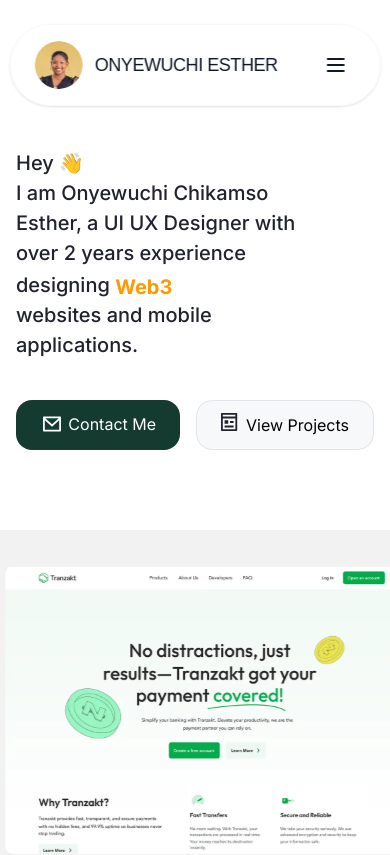
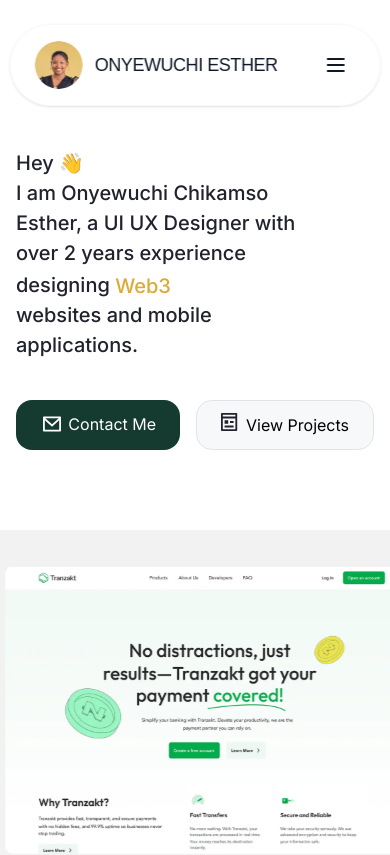
Before and after one commit to vickcodes001/Esther-Portfolio, a React (Vite) app: page / in a window 390 px wide. Shown: the top 855 px of the page. Built offline with nearby package versions, Linux system fonts and the light colour scheme; a web font is replaced by a local one.

Commit message:
ui: added a little touch to the landing page

```diff
--- a/src/components/Card.tsx
+++ b/src/components/Card.tsx
@@ -1,16 +1,10 @@
 import React from "react";
 import { Check, Redirect } from "../assets";
 
-/**
- * Tag interface for project features/technologies
- */
 interface Tag {
   label: string;
 }
 
-/**
- * ProjectCard Props Interface
- */
 interface ProjectCardProps {
   title: string;
   description: string;
@@ -24,7 +18,7 @@ const Card: React.FC<ProjectCardProps> = ({
   description,
   tags,
   image,
-  link = "#", // Default to # if no link provided
+  link = "#",
 }) => {
   return (
     <div className="bg-[#FCFCFC] border border-[#EDEDED] px-5 pt-8 rounded-2xl h-full flex flex-col">
@@ -48,7 +42,7 @@ const Card: React.FC<ProjectCardProps> = ({
       <div className="grid grid-cols-2 md:grid-cols-3 gap-3 mb-4.75">
         {tags.map((tag, index) => (
           <div key={index} className="flex items-center gap-2">
-            <img src={Check} alt="" className="w-4 h-4 flex-shrink-0" />
+            <img src={Check} alt="" className="w-4 h-4 shrink-0" />
             <span className="text-[12px] md:text-sm text-[#525866]">
               {tag.label}
             </span>
--- a/src/components/Footer.tsx
+++ b/src/components/Footer.tsx
@@ -116,7 +116,7 @@ const Footer: React.FC = () => {
             </div>
           </div>
 
-          <div className="absolute bottom-10 left-1/2 -translate-x-1/2">
+          <div className="absolute bottom-10 left-[50%] -translate-x-1/2">
             <p className="text-[#525866] text-sm whitespace-nowrap">
               © 2025 All rights reserved
             </p>
--- a/src/pages/component/Featured.tsx
+++ b/src/pages/component/Featured.tsx
@@ -1,7 +1,5 @@
 import Card from "../../components/Card";
 
-const Featured: React.FC = () => {
-  // Project data array
 const projects = [
   {
     title: "Tranzakt",
@@ -57,6 +55,9 @@ const Featured: React.FC = () => {
   },
 ];
 
+const Featured: React.FC = () => {
+  // Project data array
+
   return (
     <section className="max-w-360 mx-auto px-4 md:px-20 py-20">
       {/* Section Title */}
@@ -65,7 +66,7 @@ const Featured: React.FC = () => {
       </h2>
 
       {/* Projects Grid */}
-      <div className="grid md:grid-cols-2 gap-8">
+      <div className="grid md:grid-cols-2 gap-6">
         {projects.map((project, index) => (
           <Card
             key={index}
--- a/src/pages/component/Header.tsx
+++ b/src/pages/component/Header.tsx
@@ -19,7 +19,7 @@ const Header = () => {
       <h1 className="text-[20px] md:text-[32px] pr-12 md:pr-0 font-medium text-[#20232D] leading-normal">
         Hey 👋 <br />I am Onyewuchi Chikamso Esther, a UI UX Designer with over
         2 years experience designing{" "}
-        <span className="relative inline-block h-[1.2em] w-30.5 md:w-47 overflow-hidden align-baseline top-[0.2em]">
+        <span className="relative inline-block h-[1.2em] w-30.5 md:w-47 overflow-hidden align-baseline top-[0.15em]">
           {words.map((word, i) => (
             <span
               key={word}
@@ -28,7 +28,7 @@ const Header = () => {
                 transform: `translateY(${(i - index) * 100}%)`,
               }}
             >
-              <span className="text-amber-500 font-bold whitespace-nowrap leading-none">
+              <span className="text-[#DDA938] whitespace-nowrap leading-none">
                 {word}
               </span>
             </span>
@@ -38,11 +38,11 @@ const Header = () => {
       </h1>
 
       <div className="mt-10 flex gap-4">
-        <button className="flex justify-between bg-[#153B30] text-white px-6 py-3 w-41.25 rounded-2xl">
+        <button className="flex justify-between bg-[#153B30] text-white px-6 py-3 w-41.25 rounded-2xl cursor-pointer">
           <img src={MailIcon} alt="" />
           Contact Me
         </button>
-        <button className="flex justify-between bg-[#F6F8FA] border border-[#E2E4E9] px-6 py-3 w-44.75 rounded-2xl">
+        <button className="flex justify-between bg-[#F6F8FA] border border-[#E2E4E9] px-6 py-3 w-44.75 rounded-2xl cursor-pointer">
           <img src={ProjectIcon} alt="" />
           View Projects
         </button>
```
Lines whose indentation alone changed are shown as unchanged.
